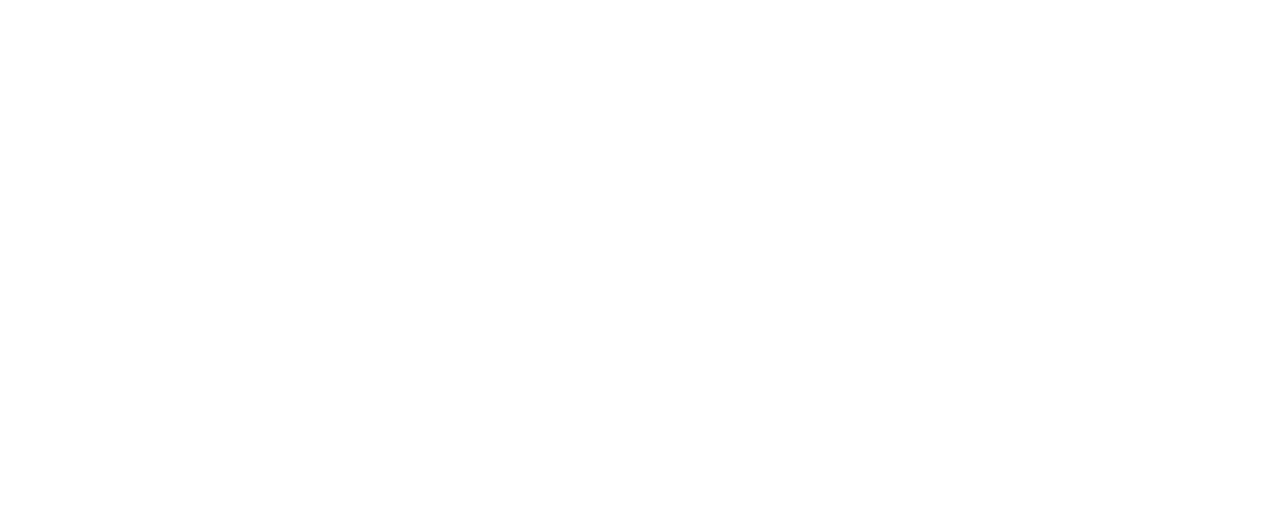
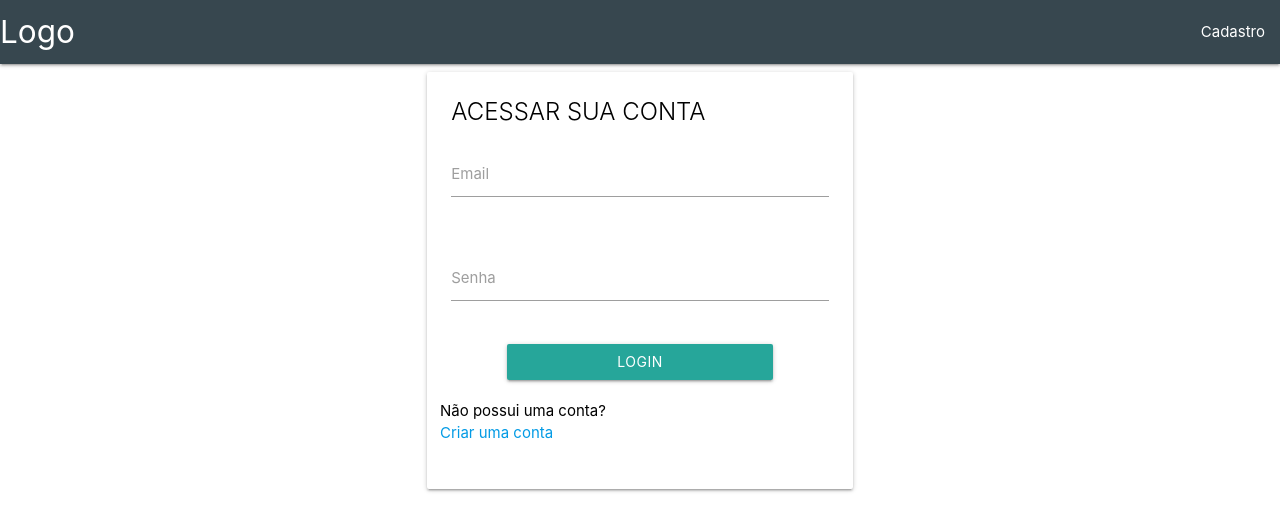
Before and after one commit to kassiacatarine/project-manager, a plain HTML site: page client/html/login.html in a window 1280 px wide. Drawn offline with nearby package versions, Linux system fonts and the light colour scheme.

Commit message:
Login inicial

```diff
--- a/client/html/login.html
+++ b/client/html/login.html
@@ -6,10 +6,53 @@
     <meta http-equiv="X-UA-Compatible" content="IE=edge">
     <title>Login</title>
     <meta name="viewport" content="width=device-width, initial-scale=1">
+    <link href="https://fonts.googleapis.com/icon?family=Material+Icons" rel="stylesheet">
+    <link rel="stylesheet" href="https://cdnjs.cloudflare.com/ajax/libs/materialize/1.0.0/css/materialize.min.css">
 </head>
 
 <body>
 
+    <nav>
+        <div class="nav-wrapper blue-grey darken-3">
+            <a href="#" class="brand-logo">Logo</a>
+            <ul id="nav-mobile" class="right hide-on-med-and-down">
+                <li><a href="register.html">Cadastro</a></li>
+            </ul>
+        </div>
+    </nav>
+
+    <div class="container">
+        <div class="row">
+            <form id="form-login" method="post" class="col s5 offset-m3 m6">
+                <div class="card">
+                    <div class="card-content white-text">
+                        <span class="card-title black-text">ACESSAR SUA CONTA</span>
+                        <div class="row">
+                            <div class="input-field col s12">
+                                <input id="email" type="email" id="login" class="validate">
+                                <label for="email">Email</label>
+                            </div>
+                        </div>
+                        <div class="row">
+                            <div class="input-field col s12">
+                                <input id="password" type="password" id="password" class="validate">
+                                <label for="password">Senha</label>
+                            </div>
+                        </div>
+                        <div class="row">
+                            <button type="submit" class="waves-effect waves-light btn col m8 offset-m2" id="btn-salvar">Login</button>
+                        </div>
+                        <div class="row">
+                            <p class="black-text">Não possui uma conta?</p>
+                            <a href="#">Criar uma conta</a>
+                        </div>
+                    </div>
+                </div>
+            </form>
+        </div>
+    </div>
+    <!--Import jQuery before materialize.js-->
+    <script src="https://code.jquery.com/jquery-3.3.1.min.js" integrity="sha256-FgpCb/KJQlLNfOu91ta32o/NMZxltwRo8QtmkMRdAu8=" crossorigin="anonymous"></script>
 </body>
 
 </html>
```
Also changed, not shown: client/js/login.js (added, +50 -0 lines).
